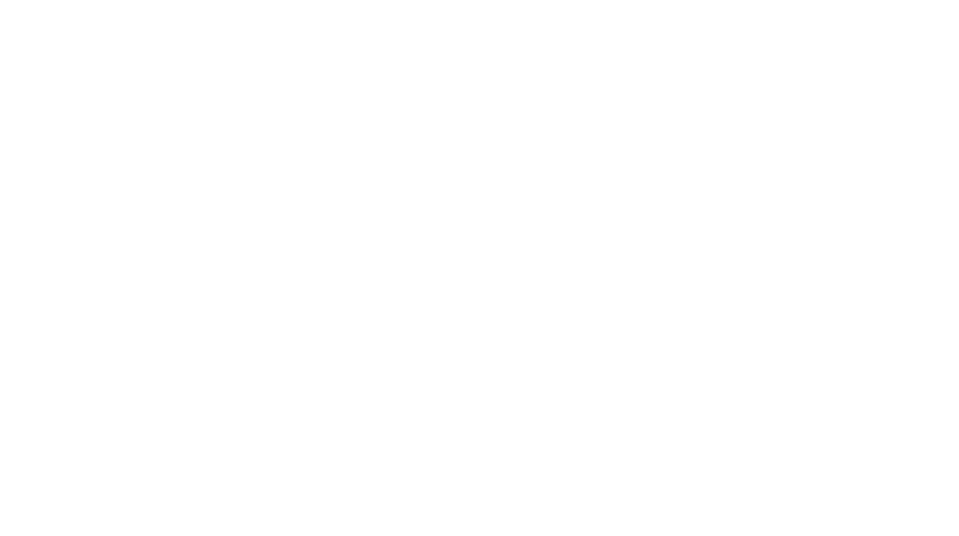
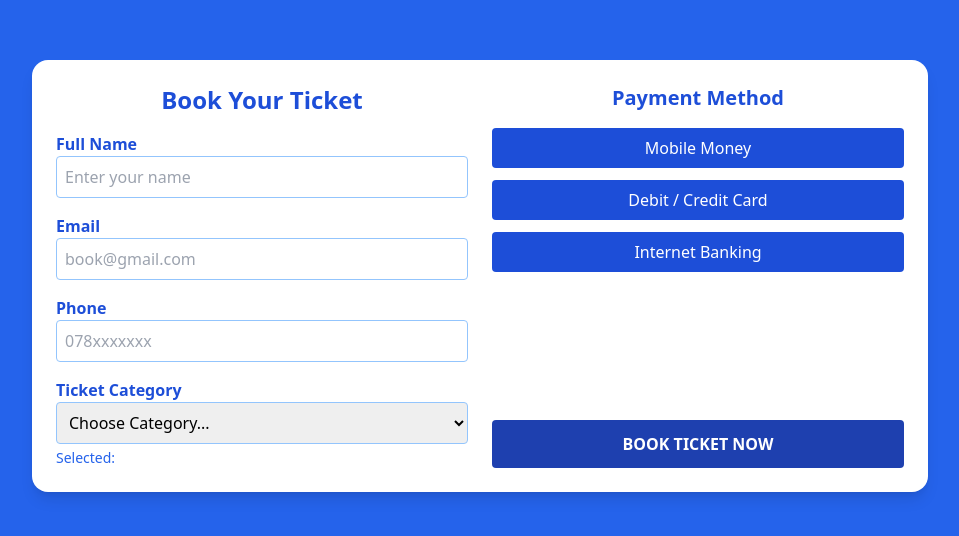
Before and after one commit to OLIVIER-IRATABARA/Attend, a React (Vite) app in the folder frontend/React/: page /BookingTicket in a window 1280 px wide. Before the commit this address had no page. Shown: the part 124-660 px from the top of the page, without its empty margins (160-1119 px from the left). Built offline with nearby package versions, Linux system fonts and the light colour scheme.

Commit message:
i have arleady done on BookingTicket

```diff
--- a/frontend/React/src/App.jsx
+++ b/frontend/React/src/App.jsx
@@ -9,6 +9,7 @@ import Book from "./components/Book";
 import SignUp2 from "./components/SignUp2";
 import Public from "./components/Public";
 import EventDetail from "./components/detailEvent";
+import BookingTicket from "./components/BookingTicket";
 
 function App() {
   return (
@@ -24,9 +25,11 @@ function App() {
       <Route path="/sign2" element={<SignUp2/>}/>
       <Route path="/" element={<Public/>}/>
       <Route path="/detailEvent/:id" element={<EventDetail/>}/>
+      <Route path="/BookingTicket" element={<BookingTicket/>}/>
       </Routes>
     // <Home/>
     // <detailEvent/>
+    //<BookingTicket/>
   );
 }
 
--- /dev/null
+++ b/frontend/React/src/components/BookingTicket.jsx
@@ -0,0 +1,100 @@
+import React, { useState } from "react";
+
+const BookingTicket = () => {
+  const [category, setCategory] = useState("");
+
+  return (
+    <div className="min-h-screen bg-blue-600 flex items-center justify-center p-4">
+
+      <div className="bg-white rounded-2xl shadow-lg w-full max-w-4xl p-6 grid md:grid-cols-2 gap-6">
+
+
+        <div>
+          <h2 className="text-blue-700 text-2xl font-bold text-center mb-4">
+            Book Your Ticket
+          </h2>
+
+          <form className="space-y-4">
+            <div>
+              <label className="text-blue-700 font-semibold">Full Name</label>
+              <input
+                type="text"
+                placeholder="Enter your name"
+                className="w-full border border-blue-300 p-2 rounded focus:outline-none focus:ring-2 focus:ring-blue-500"
+              />
+            </div>
+
+            <div>
+              <label className="text-blue-700 font-semibold">Email</label>
+              <input
+                type="email"
+                placeholder="book@gmail.com"
+                className="w-full border border-blue-300 p-2 rounded focus:outline-none focus:ring-2 focus:ring-blue-500"
+              />
+            </div>
+
+            <div>
+              <label className="text-blue-700 font-semibold">Phone</label>
+              <input
+                type="tel"
+                placeholder="078xxxxxxx"
+                className="w-full border border-blue-300 p-2 rounded focus:outline-none focus:ring-2 focus:ring-blue-500"
+              />
+            </div>
+
+            {/* CATEGORY */}
+            <div>
+              <label className="text-blue-700 font-semibold">
+                Ticket Category
+              </label>
+              <select
+                value={category}
+                onChange={(e) => setCategory(e.target.value)}
+                className="w-full border border-blue-300 p-2 rounded focus:outline-none focus:ring-2 focus:ring-blue-500"
+              >
+                <option value="">Choose Category...</option>
+                <option value="Regular">Regular</option>
+                <option value="VIP">VIP</option>
+                <option value="VVIP">VVIP</option>
+              </select>
+              <p className="text-blue-600 mt-1 text-sm">
+                Selected: {category}
+              </p>
+            </div>
+          </form>
+        </div>
+
+        {/* RIGHT SIDE - PAYMENT */}
+        <div className="flex flex-col justify-between">
+          <div>
+            <h3 className="text-blue-700 text-xl font-bold mb-4 text-center">
+              Payment Method
+            </h3>
+
+            <div className="space-y-3">
+              <button className="w-full bg-blue-700 text-white p-2 rounded hover:bg-blue-500 transition">
+                Mobile Money
+              </button>
+
+              <button className="w-full bg-blue-700 text-white p-2 rounded hover:bg-blue-500 transition">
+                Debit / Credit Card
+              </button>
+
+              <button className="w-full bg-blue-700 text-white p-2 rounded hover:bg-blue-500 transition">
+                Internet Banking
+              </button>
+            </div>
+          </div>
+
+
+          <button className="mt-6 w-full bg-blue-800 text-white font-bold p-3 rounded hover:bg-blue-600 transition">
+            BOOK TICKET NOW
+          </button>
+        </div>
+
+      </div>
+    </div>
+  );
+};
+
+export default BookingTicket;
--- a/frontend/React/src/components/detailEvent.jsx
+++ b/frontend/React/src/components/detailEvent.jsx
@@ -1,6 +1,7 @@
 import React, { useEffect, useState } from "react";
 import { useParams, useNavigate } from "react-router-dom";
 import axios from "axios";
+import {Link} from 'react-router-dom'
 
 export default function EventDetail() {
   const { id } = useParams(); // Gets the ID from the URL
@@ -38,8 +39,9 @@ export default function EventDetail() {
           <p className="text-gray-600 leading-relaxed text-lg">
             {event.eventdescription || "Join us for this amazing event! Secure your tickets now to ensure your spot."}
           </p>
-          <button className="mt-8 w-full py-4 bg-indigo-600 text-white font-bold rounded-xl hover:bg-indigo-700 transition-all shadow-lg">
+          <button className="mt-8 w-full py-4 bg-indigo-600 text-white font-bold rounded-xl hover:bg-indigo-700 transition-all shadow-lg"><Link to="/BookingTicket">
             Book Tickets Now
+            </Link>
           </button>
         </div>
       </div>
```
